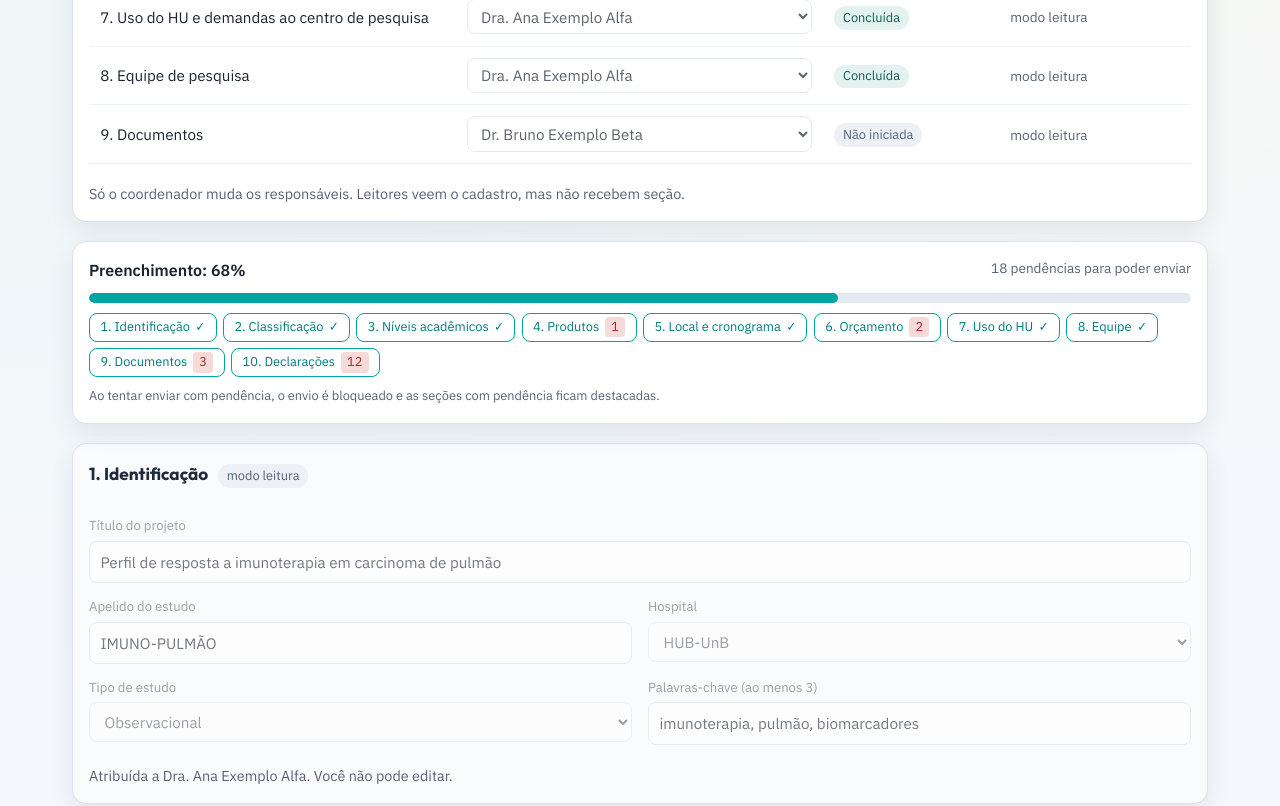
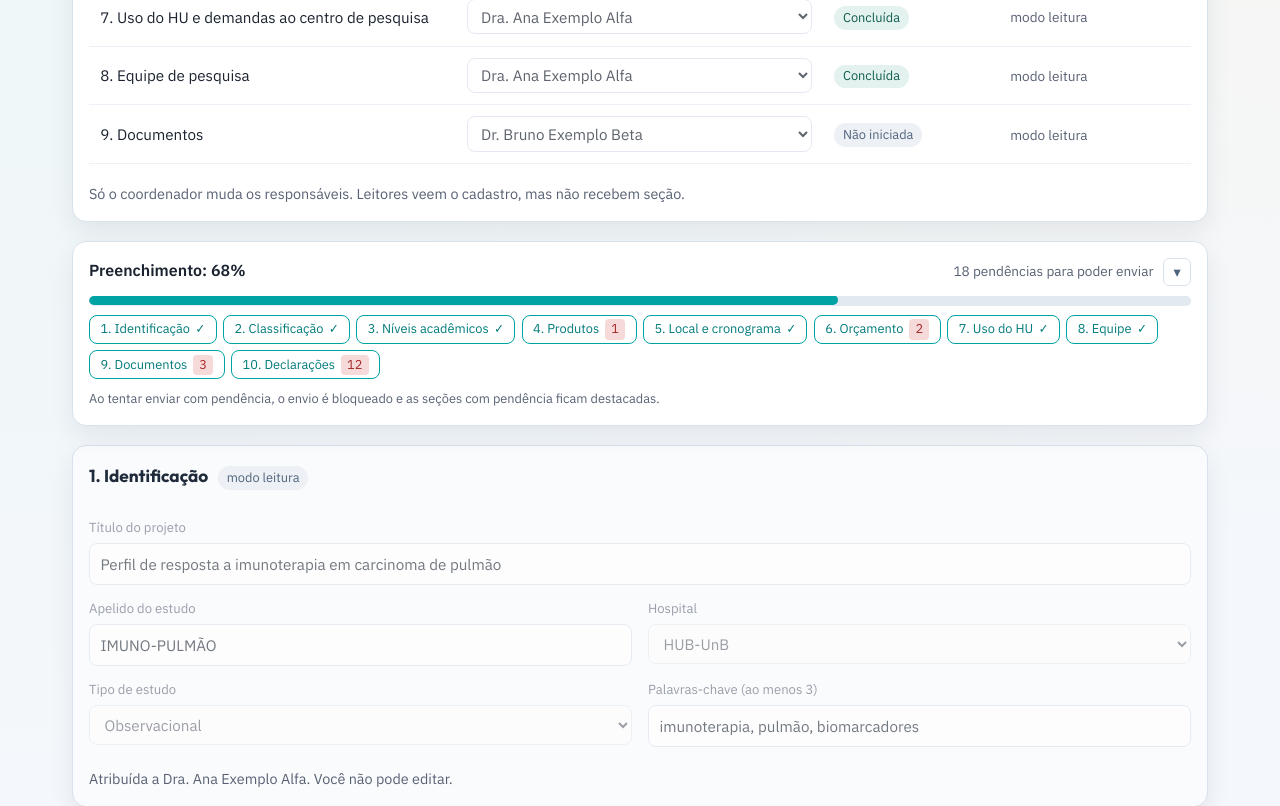
Before and after one commit to VictorPontual/ELO, a Django app: page /contas/pesquisadores/novo-projeto/ in a window 1280 px wide. Shown: the part 1139-1945 px from the top of the page. Run offline with Django 5.2, Linux system fonts and the light colour scheme; the visitor is signed in with stand-in values (Sample User, id 1); data that the repository does not hold is empty.

Commit message:
feat: Botão de minimizar as pendências de preenchimento

```diff
--- a/elo/contas/static/contas/css/pesquisador.css
+++ b/elo/contas/static/contas/css/pesquisador.css
@@ -301,6 +301,67 @@
     gap: 0.5rem;
 }
 
+.progresso-resumo {
+    display: inline-flex;
+    align-items: center;
+    gap: 0.6rem;
+}
+
+.pesquisador-page .btn-recolher {
+    display: inline-flex;
+    align-items: center;
+    justify-content: center;
+    width: 28px;
+    height: 28px;
+    padding: 0;
+    border: 1px solid var(--db-border);
+    border-radius: 6px;
+    background: #ffffff;
+    color: var(--db-slate);
+    font-size: 0.9rem;
+    line-height: 1;
+}
+
+.pesquisador-page .btn-recolher:hover {
+    background: #eef3fb;
+}
+
+.btn-recolher span[aria-hidden] {
+    transition: transform 0.2s;
+}
+
+.progresso.recolhido .btn-recolher span[aria-hidden] {
+    transform: rotate(-90deg);
+}
+
+.progresso-detalhes {
+    display: grid;
+    gap: 0.6rem;
+}
+
+.progresso.recolhido {
+    gap: 0.4rem;
+    padding-top: 0.6rem;
+    padding-bottom: 0.6rem;
+}
+
+.progresso.recolhido .progresso-detalhes {
+    display: none;
+}
+
+.progresso.recolhido .progresso-barra {
+    height: 6px;
+}
+
+.sr-only {
+    position: absolute;
+    width: 1px;
+    height: 1px;
+    overflow: hidden;
+    clip: rect(0 0 0 0);
+    white-space: nowrap;
+}
+
 .progresso-barra {
     height: 10px;
     background: #e3e9f1;
--- a/elo/contas/templates/contas/pesquisador/novo_projeto.html
+++ b/elo/contas/templates/contas/pesquisador/novo_projeto.html
@@ -70,9 +70,17 @@
 <article class="table-card progresso">
     <div class="progresso-topo">
         <b>Preenchimento: {{ preenchimento }}%</b>
-        <span class="mute">{{ pendencias }} pendências para poder enviar</span>
+        <span class="progresso-resumo">
+            <span class="mute">{{ pendencias }} pendências para poder enviar</span>
+            <button type="button" class="btn-recolher" id="progresso-recolher"
+                    aria-expanded="true" aria-controls="progresso-detalhes" title="Minimizar">
+                <span aria-hidden="true">▾</span>
+                <span class="sr-only">Minimizar ou expandir o preenchimento</span>
+            </button>
+        </span>
     </div>
     <div class="progresso-barra"><i style="width: {{ preenchimento }}%"></i></div>
+    <div id="progresso-detalhes" class="progresso-detalhes">
     <nav class="secoes" aria-label="Seções do formulário">
         {% for numero, titulo, pend in secoes %}
         <a href="#secao-{{ numero }}" class="secao-chip">
@@ -82,6 +90,7 @@
         {% endfor %}
     </nav>
     <p class="mute">Ao tentar enviar com pendência, o envio é bloqueado e as seções com pendência ficam destacadas.</p>
+    </div>
 </article>
 
 <form class="form-pesquisador form-novo" onsubmit="return false">
@@ -388,3 +397,29 @@
     </div>
 </form>
 {% endblock %}
+
+{% block extra_js %}
+<script>
+(function () {
+    // Minimiza o card de preenchimento (que acompanha a rolagem) e lembra a escolha.
+    const card = document.querySelector('.progresso');
+    const botao = document.getElementById('progresso-recolher');
+    if (!card || !botao) return;
+    const CHAVE = 'elo.novoProjeto.progressoRecolhido';
+
+    function aplicar(recolhido) {
+        card.classList.toggle('recolhido', recolhido);
+        botao.setAttribute('aria-expanded', String(!recolhido));
+        botao.title = recolhido ? 'Expandir' : 'Minimizar';
+    }
+
+    try { aplicar(localStorage.getItem(CHAVE) === '1'); } catch (e) { /* sem storage */ }
+
+    botao.addEventListener('click', function () {
+        const recolhido = !card.classList.contains('recolhido');
+        aplicar(recolhido);
+        try { localStorage.setItem(CHAVE, recolhido ? '1' : '0'); } catch (e) { /* sem storage */ }
+    });
+})();
+</script>
+{% endblock %}
```
